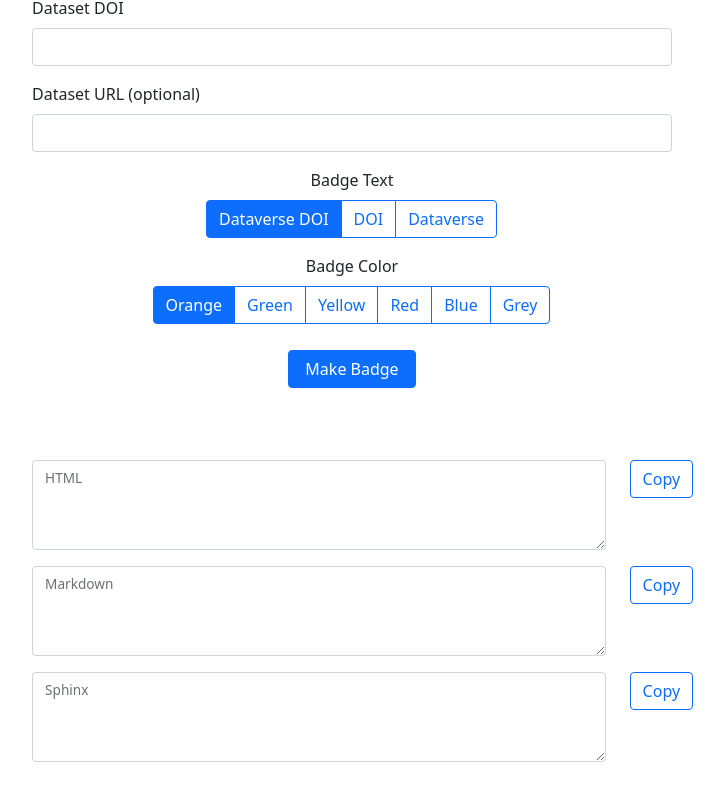
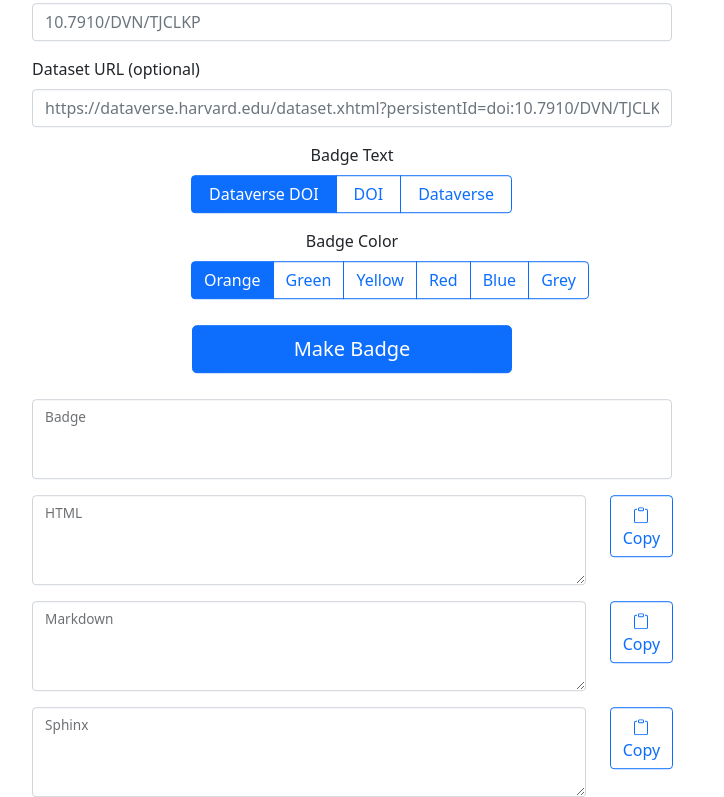
Before and after one commit to atrisovic/dataverse-badge, a plain HTML site: page index.html in a window 1280 px wide. Shown: the part 49-846 px from the top of the page, without its empty margins (288-1012 px from the left). Before the commit the page ends 811 px from the top, so only its background shows below. Drawn offline with nearby package versions, Linux system fonts and the light colour scheme.

Commit message:
cosmetics

```diff
--- a/index.html
+++ b/index.html
@@ -4,38 +4,32 @@
       <!-- Required meta tags -->
       <meta charset="utf-8">
       <meta name="viewport" content="width=device-width, initial-scale=1">
-
       <!-- Bootstrap CSS -->
       <link href="https://cdn.jsdelivr.net/npm/bootstrap@5.0.0-beta3/dist/css/bootstrap.min.css" rel="stylesheet" integrity="sha384-eOJMYsd53ii+scO/bJGFsiCZc+5NDVN2yr8+0RDqr0Ql0h+rP48ckxlpbzKgwra6" crossorigin="anonymous">
-
+      <link rel="icon" href="favicon.ico" type="image/gif">
       <title>Dataverse Badge</title>
    </head>
    <body>
       <div class="position-absolute top-50 start-50 translate-middle" style="width: 50%">
-       <h1 style="text-align: center;">Dataverse Badge Maker</h1>
-
-
-
+         <h1 style="text-align: center;" class="display-5">Dataverse Badge Maker</h1>
          <form>
             <!-- DOI & URL -->
             <div class="mb-3">
                <label for="doi" class="form-label">Dataset DOI</label>
-            <input type="text" class="form-control" id="doi" required>
+               <input type="text" class="form-control" id="doi" placeholder="10.7910/DVN/TJCLKP" required>
             </div>
             <div class="mb-3">
                <label for="url" class="form-label">Dataset URL (optional)</label>
-            <input type="url" class="form-control" id="url">
+               <input type="url" class="form-control" placeholder="https://dataverse.harvard.edu/dataset.xhtml?persistentId=doi:10.7910/DVN/TJCLKP" id="url">
             </div>
             <div class="mb-3" style="text-align: center;">
                <!-- Style -->
                <label for="style-radio" class="form-label">Badge Text</label></br>
-            <div class="btn-group" role="group" id="style-radio" aria-label="Style">
+               <div class="btn-group" role="group" id="style-radio" aria-label="Style" style="width: 50%;">
                   <input type="radio" class="btn-check" name="flexRadioStyle" value="Dataverse DOI" id="btnradio1" autocomplete="off" checked>
                   <label class="btn btn-outline-primary" for="btnradio1">Dataverse DOI</label>
-
                   <input type="radio" class="btn-check" name="flexRadioStyle" value="DOI" id="btnradio2" autocomplete="off">
                   <label class="btn btn-outline-primary" for="btnradio2">DOI</label>
-
                   <input type="radio" class="btn-check" name="flexRadioStyle" value="Dataverse" id="btnradio3" autocomplete="off">
                   <label class="btn btn-outline-primary" for="btnradio3">Dataverse</label>
                </div>
@@ -43,82 +37,90 @@
             <div class="mb-3" style="text-align: center;">
                <!-- Color -->
                <label for="color-radio" class="form-label">Badge Color</label></br>
-            <div class="btn-group" role="group" id="color-radio" aria-label="Color">
+               <div class="btn-group" role="group" id="color-radio" aria-label="Color" style="width: 50%;">
                   <input type="radio" class="btn-check" name="flexRadioColor" id="crbtn1" value="orange" autocomplete="off" checked>
                   <label class="btn btn-outline-primary" for="crbtn1">Orange</label>
-
                   <input type="radio" class="btn-check" name="flexRadioColor" id="crbtn2" value="brightgreen" autocomplete="off">
                   <label class="btn btn-outline-primary" for="crbtn2">Green</label>
-
                   <input type="radio" class="btn-check" name="flexRadioColor" id="crbtn3" value="yellow" autocomplete="off">
                   <label class="btn btn-outline-primary" for="crbtn3">Yellow</label>
-
                   <input type="radio" class="btn-check" name="flexRadioColor" id="crbtn4" value="red" autocomplete="off">
                   <label class="btn btn-outline-primary" for="crbtn4">Red</label>
-
                   <input type="radio" class="btn-check" name="flexRadioColor" id="crbtn5" value="blue" autocomplete="off">
                   <label class="btn btn-outline-primary" for="crbtn5">Blue</label>
-
                   <input type="radio" class="btn-check" name="flexRadioColor" id="crbtn6" value="lightgrey" autocomplete="off">
                   <label class="btn btn-outline-primary" for="crbtn6">Grey</label>
                </div>
-
             </div>
             <div class="mb-3" style="text-align: center;">
-            <button type="button" class="btn btn-primary" style="margin-top: 10px; width: 20%"  onclick="getDataverseBadge()">Make Badge</button>
+               <button type="button" class="btn btn-primary btn-lg" style="margin: 10px 10px; width: 50%"  onclick="getDataverseBadge()">Make Badge</button>
             </div>
-
-
-
          </form>
-
-
-      <div>
-        <div class="mb-3" style="text-align: center;">
-            <p id="output" style="height: 40px"></p>
+         <div class="mb-3" style="text-align: center; ">
+            <div class="form-floating">
+               <label style="opacity: .65;
+                  transform: scale(.85) translateY(-.5rem) translateX(.15rem);" for="output">Badge</label>
+               <p id="output" value="" class="form-control" style="height: 80px"></p>
             </div>
-
+         </div>
          <div class="mb-3">
             <div class="row justify-content-between">
-            <div class="col-4"  style="width: 90%">
+               <div class="col-4"  style="width: 87%">
                   <div class="form-floating">
                      <textarea class="form-control" id="html" style="height: 90px"></textarea>
-                    <label for="floatingTextarea">HTML</label>
+                     <label for="html">HTML</label>
                   </div>
                </div>
-            <div class="col-4" style="width: 10%">
-                <button type="button" class="btn btn-outline-primary" onclick="copy(this)" id="bth">Copy</button>
+               <div class="col-4" style="width: 13%">
+                  <button type="button" class="btn btn-outline-primary" onclick="copy(this)" id="bth">
+                     <svg xmlns="http://www.w3.org/2000/svg" width="16" height="16" fill="currentColor" class="bi bi-clipboard" viewBox="0 0 16 16">
+                        <path d="M4 1.5H3a2 2 0 0 0-2 2V14a2 2 0 0 0 2 2h10a2 2 0 0 0 2-2V3.5a2 2 0 0 0-2-2h-1v1h1a1 1 0 0 1 1 1V14a1 1 0 0 1-1 1H3a1 1 0 0 1-1-1V3.5a1 1 0 0 1 1-1h1v-1z"/>
+                        <path d="M9.5 1a.5.5 0 0 1 .5.5v1a.5.5 0 0 1-.5.5h-3a.5.5 0 0 1-.5-.5v-1a.5.5 0 0 1 .5-.5h3zm-3-1A1.5 1.5 0 0 0 5 1.5v1A1.5 1.5 0 0 0 6.5 4h3A1.5 1.5 0 0 0 11 2.5v-1A1.5 1.5 0 0 0 9.5 0h-3z"/>
+                     </svg>
+                     Copy
+                  </button>
                </div>
             </div>
-        </div><div class="mb-3">
+         </div>
+         <div class="mb-3">
             <div class="row justify-content-between">
-            <div class="col-4"  style="width: 90%">
+               <div class="col-4"  style="width: 87%">
                   <div class="form-floating">
                      <textarea class="form-control" id="markdown" style="height: 90px"></textarea>
                      <label for="floatingTextarea">Markdown</label>
                   </div>
                </div>
-            <div class="col-4" style="width: 10%">
-                <button type="button" class="btn btn-outline-primary" onclick="copy(this)" id="btm">Copy</button>
+               <div class="col-4" style="width: 13%">
+                  <button type="button" class="btn btn-outline-primary" onclick="copy(this)" id="btm">
+                     <svg xmlns="http://www.w3.org/2000/svg" width="16" height="16" fill="currentColor" class="bi bi-clipboard" viewBox="0 0 16 16">
+                        <path d="M4 1.5H3a2 2 0 0 0-2 2V14a2 2 0 0 0 2 2h10a2 2 0 0 0 2-2V3.5a2 2 0 0 0-2-2h-1v1h1a1 1 0 0 1 1 1V14a1 1 0 0 1-1 1H3a1 1 0 0 1-1-1V3.5a1 1 0 0 1 1-1h1v-1z"/>
+                        <path d="M9.5 1a.5.5 0 0 1 .5.5v1a.5.5 0 0 1-.5.5h-3a.5.5 0 0 1-.5-.5v-1a.5.5 0 0 1 .5-.5h3zm-3-1A1.5 1.5 0 0 0 5 1.5v1A1.5 1.5 0 0 0 6.5 4h3A1.5 1.5 0 0 0 11 2.5v-1A1.5 1.5 0 0 0 9.5 0h-3z"/>
+                     </svg>
+                     Copy
+                  </button>
                </div>
-          </div></div>
+            </div>
+         </div>
          <div class="row justify-content-between">
-            <div class="col-4" style="width: 90%">
+            <div class="col-4" style="width: 87%">
                <div class="form-floating">
                   <textarea class="form-control" id="sphinx" style="height: 90px"></textarea>
                   <label for="floatingTextarea">Sphinx</label>
                </div>
             </div>
-            <div class="col-4" style="width: 10%">
-                <button type="button" class="btn btn-outline-primary" onclick="copy(this)" id="bts">Copy</button>
+            <div class="col-4" style="width: 13%">
+               <button type="button" class="btn btn-outline-primary" onclick="copy(this)" id="bts">
+                  <svg xmlns="http://www.w3.org/2000/svg" width="16" height="16" fill="currentColor" class="bi bi-clipboard" viewBox="0 0 16 16">
+                     <path d="M4 1.5H3a2 2 0 0 0-2 2V14a2 2 0 0 0 2 2h10a2 2 0 0 0 2-2V3.5a2 2 0 0 0-2-2h-1v1h1a1 1 0 0 1 1 1V14a1 1 0 0 1-1 1H3a1 1 0 0 1-1-1V3.5a1 1 0 0 1 1-1h1v-1z"/>
+                     <path d="M9.5 1a.5.5 0 0 1 .5.5v1a.5.5 0 0 1-.5.5h-3a.5.5 0 0 1-.5-.5v-1a.5.5 0 0 1 .5-.5h3zm-3-1A1.5 1.5 0 0 0 5 1.5v1A1.5 1.5 0 0 0 6.5 4h3A1.5 1.5 0 0 0 11 2.5v-1A1.5 1.5 0 0 0 9.5 0h-3z"/>
+                  </svg>
+                  Copy
+               </button>
             </div>
          </div>
       </div>
       </div>
-
-
       <!-- Optional JavaScript; choose one of the two! -->
-
       <script>
          function copy(button) {
              var x = button.id;
@@ -167,21 +169,26 @@
                  }
              }
 
-            var img = `https://img.shields.io/badge/${style}-${doi}-${color}?link=${url}`;
+             var res = `https://img.shields.io/badge/${style}-${doi}-${color}`;
 
-            if (url === ""){
-                img = `https://img.shields.io/badge/${style}-${doi}-${color}`;
+             if (url){
+                 document.getElementById("output").innerHTML = `<a href="${url}"><img src="${res}"></a>`;
+                 document.getElementById("html").innerHTML = `<a href="${url}"><img src="${res}"></a>`;
+                 document.getElementById("markdown").innerHTML = `[![](<${res}>)](${url})`;
+                 document.getElementById("sphinx").innerHTML = `.. image:: ${res}
+  :target: ${url}`;
+             }
+             else {
+                 document.getElementById("output").innerHTML = `<img src="${res}">`;
+                 document.getElementById("html").innerHTML = `<img src="${res}">`;
+                 document.getElementById("markdown").innerHTML = `![](<${res}>)`;
+                 document.getElementById("sphinx").innerHTML = `.. image:: ${res}`;
              }
 
-            document.getElementById("output").innerHTML = `<img src="${img}">`;
-            document.getElementById("html").innerHTML = `<img src="${img}">`;
-            document.getElementById("markdown").innerHTML = `![](${img})`;
-            document.getElementById("sphinx").innerHTML = `.. image:: ${img}`;
              }
          }
       </script>
       <!-- Bootstrap Bundle with Popper -->
       <script src="https://cdn.jsdelivr.net/npm/bootstrap@5.0.0-beta3/dist/js/bootstrap.bundle.min.js" integrity="sha384-JEW9xMcG8R+pH31jmWH6WWP0WintQrMb4s7ZOdauHnUtxwoG2vI5DkLtS3qm9Ekf" crossorigin="anonymous"></script>
-
    </body>
 </html>
```
Also changed, not shown: favicon.ico (added). Lines whose indentation alone changed are shown as unchanged.
